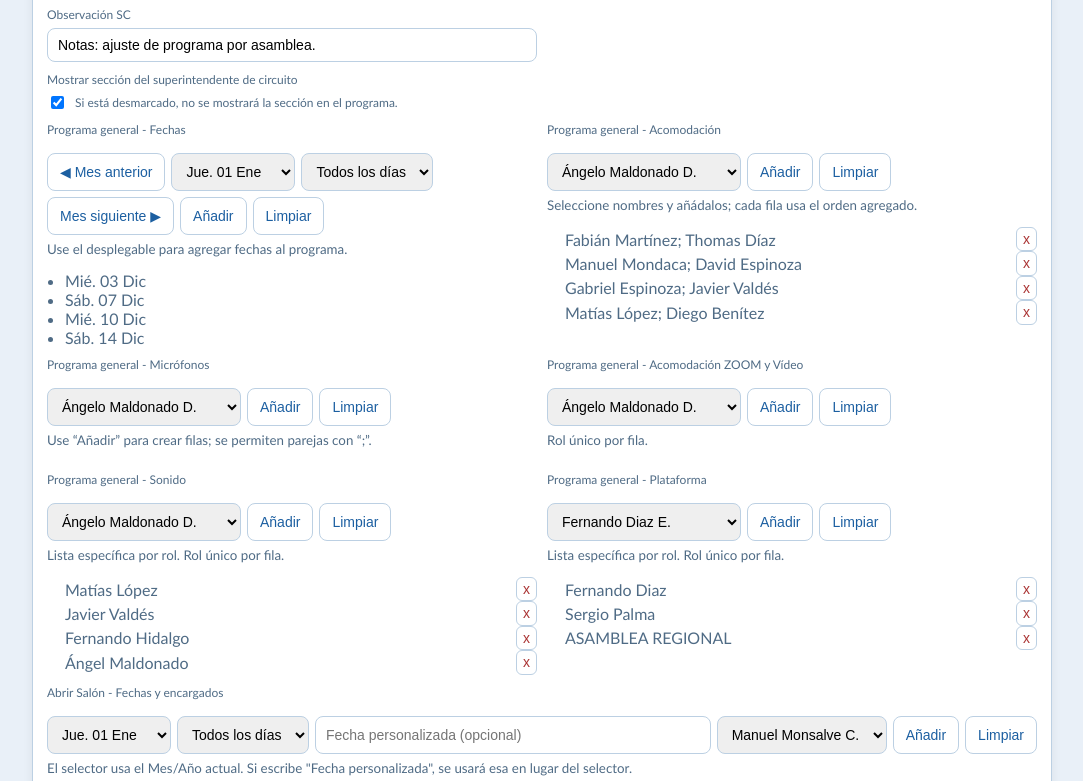
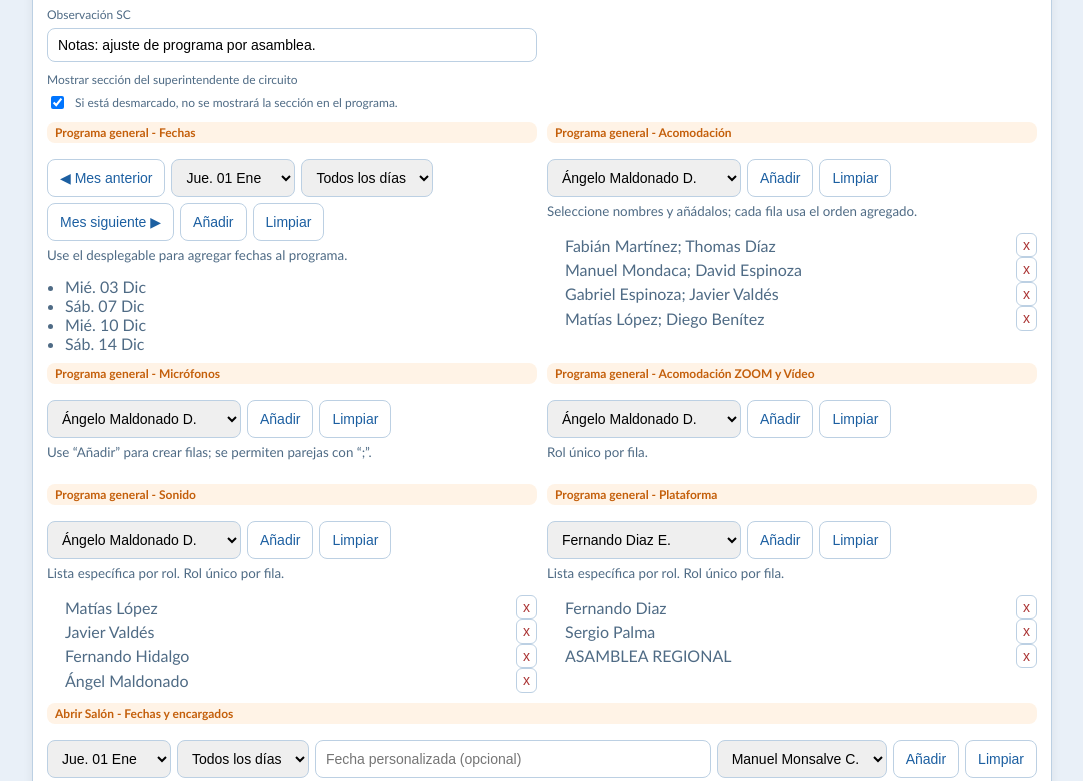
Before and after one commit to ManuelMC1979/Programa-privilegios, a plain HTML site: page index.html in a window 1280 px wide. Shown: the part 271-1052 px from the top of the page, without its empty margins (98-1181 px from the left). Drawn offline with Linux system fonts and the light colour scheme.

Commit message:
Add files via upload

```diff
--- a/index.html
+++ b/index.html
@@ -11,6 +11,8 @@
 			--primary: #1c5fa1; /* banda superior oscura */
 			--primary-2: #2c7fc8; /* banda de mes */
 			--accent: #58a3e1; /* azul medio para secciones */
+			--highlight: #c45f0b; /* color para destacar etiquetas clave */
+			--highlight-bg: #fff3e6; /* fondo suave para etiquetas destacadas */
 			--title-light: #eaf3fb; /* texto claro en bandas */
 			--text: #0b2a45;
 			--muted: #4f6b85;
@@ -35,6 +37,15 @@
 		form.grid-2 { display: grid; grid-template-columns: 1fr 1fr; gap: 10px; }
 		.field { display: flex; flex-direction: column; gap: 6px; }
 		.field label { font-size: 12px; color: var(--muted); }
+		/* Resaltado para etiquetas clave */
+		.field label.highlight {
+			color: var(--highlight);
+			background: var(--highlight-bg);
+			font-weight: 700;
+			display: inline-block;
+			padding: 3px 8px;
+			border-radius: 8px;
+		}
 		.field input, .field select, .field textarea { border: 1px solid var(--border); border-radius: 8px; padding: 8px 10px; font-size: 14px; }
 		.subgrid-3 { display: grid; grid-template-columns: repeat(3, 1fr); gap: 10px; }
 		.subgrid-4 { display: grid; grid-template-columns: repeat(4, 1fr); gap: 10px; }
@@ -78,9 +89,13 @@
 		.abrir-table th.fecha, .abrir-table td.fecha { width: 22%; }
 		.abrir-table th.enc, .abrir-table td.enc { width: 78%; }
 		.abrir-table tbody td.enc { font-size: 15px; text-align: center; }
+		/* Aumentar ligeramente tamaño de fuente de la columna de fecha */
+		.abrir-table th.fecha, .abrir-table td.fecha { font-size: 15px; }
 
 		/* Cerrar Salón: centrar nombres */
 		#cerrarMieOut, #cerrarSabOut { text-align: center; font-size: 15px; }
+		/* Aumentar tamaño de números/fechas en la primera columna de la tabla de cerrar */
+		#tablaCerrar td:first-child, #tablaCerrar th:first-child { font-size: 15px; }
 
 		/* Recuadro fijo de áreas */
 		.info-box { margin-top: 10px; background: #cfe0f3; color: #0b2a45; padding: 14px; text-align: center; border-radius: 8px; font-weight: 700; }
@@ -147,7 +162,7 @@
 						</div>
 
 						<div class="field">
-							<label>Programa general - Fechas</label>
+							<label class="highlight">Programa general - Fechas</label>
 							<div class="actions" style="padding:0; gap:6px; flex-wrap: wrap;">
 								<button type="button" class="ghost" id="prevMes">◀ Mes anterior</button>
 								<select id="fechasSelect"></select>
@@ -164,7 +179,7 @@
 							<ul id="fechasList" style="margin:8px 0 0; padding-left:18px; color: var(--muted);"></ul>
 						</div>
 						<div class="field">
-							<label>Programa general - Acomodación</label>
+							<label class="highlight">Programa general - Acomodación</label>
 							<div class="actions" style="padding:0; gap:6px; flex-wrap: wrap;">
 								<select id="acomodacionSelect"></select>
 								<button type="button" class="ghost" id="addAcomodacion">Añadir</button>
@@ -175,7 +190,7 @@
 						</div>
 
 						<div class="field">
-							<label>Programa general - Micrófonos</label>
+							<label class="highlight">Programa general - Micrófonos</label>
 							<div class="actions" style="padding:0; gap:6px; flex-wrap: wrap;">
 								<select id="microfonosSelect"></select>
 								<button type="button" class="ghost" id="addMicrofonos">Añadir</button>
@@ -186,7 +201,7 @@
 						</div>
 
 						<div class="field">
-							<label>Programa general - Acomodación ZOOM y Vídeo</label>
+							<label class="highlight">Programa general - Acomodación ZOOM y Vídeo</label>
 							<div class="actions" style="padding:0; gap:6px; flex-wrap: wrap;">
 								<select id="zoomVideoSelect"></select>
 								<button type="button" class="ghost" id="addZoomVideo">Añadir</button>
@@ -197,7 +212,7 @@
 						</div>
 
 						<div class="field">
-							<label>Programa general - Sonido</label>
+							<label class="highlight">Programa general - Sonido</label>
 							<div class="actions" style="padding:0; gap:6px; flex-wrap: wrap;">
 								<select id="sonidoSelect"></select>
 								<button type="button" class="ghost" id="addSonido">Añadir</button>
@@ -207,7 +222,7 @@
 							<ul id="sonidoList" style="margin:8px 0 0; padding-left:18px; color: var(--muted);"></ul>
 						</div>
 						<div class="field">
-							<label>Programa general - Plataforma</label>
+							<label class="highlight">Programa general - Plataforma</label>
 							<div class="actions" style="padding:0; gap:6px; flex-wrap: wrap;">
 								<select id="plataformaSelect"></select>
 								<button type="button" class="ghost" id="addPlataforma">Añadir</button>
@@ -218,7 +233,7 @@
 						</div>
 
 						<div class="field" style="grid-column: 1 / -1;">
-							<label>Abrir Salón - Fechas y encargados</label>
+							<label class="highlight">Abrir Salón - Fechas y encargados</label>
 							<div class="actions" style="padding:0; gap:6px; flex-wrap: wrap;">
 								<select id="abrirFechaSelect"></select>
 								<select id="filtroDiaAbrir" title="Filtrar por día">
@@ -235,7 +250,7 @@
 							<ul id="abrirList" style="margin:8px 0 0; padding-left:18px; color: var(--muted);"></ul>
 						</div>
 						<div class="field">
-							<label>Cerrar Salón - Jueves</label>
+							<label class="highlight">Cerrar Salón - Jueves</label>
 							<div class="actions" style="padding:0; gap:6px; flex-wrap: wrap;">
 								<select id="cerrarMieSelect"></select>
 								<input id="cerrarMieFechaCustom" type="text" placeholder="Fecha personalizada (opcional)" style="flex:1;" />
@@ -246,7 +261,7 @@
 							<ul id="cerrarMieList" style="margin:8px 0 0; padding-left:18px; color: var(--muted);"></ul>
 						</div>
 						<div class="field">
-							<label>Cerrar Salón - Domingo</label>
+							<label class="highlight">Cerrar Salón - Domingo</label>
 							<div class="actions" style="padding:0; gap:6px; flex-wrap: wrap;">
 								<select id="cerrarSabSelect"></select>
 								<button type="button" class="ghost" id="addCerrarSab">Añadir</button>
@@ -266,7 +281,7 @@
 						</div>
 
 						<div class="field" style="grid-column: 1 / -1;">
-							<label>Aseo - Fechas, Suministra y Grupo</label>
+							<label class="highlight">Aseo - Fechas, Suministra y Grupo</label>
 							<div class="actions" style="padding:0; gap:6px; flex-wrap: wrap;">
 								<select id="aseoFechaSelect"></select>
 								<select id="filtroDiaAseo" title="Filtrar por día">
```
